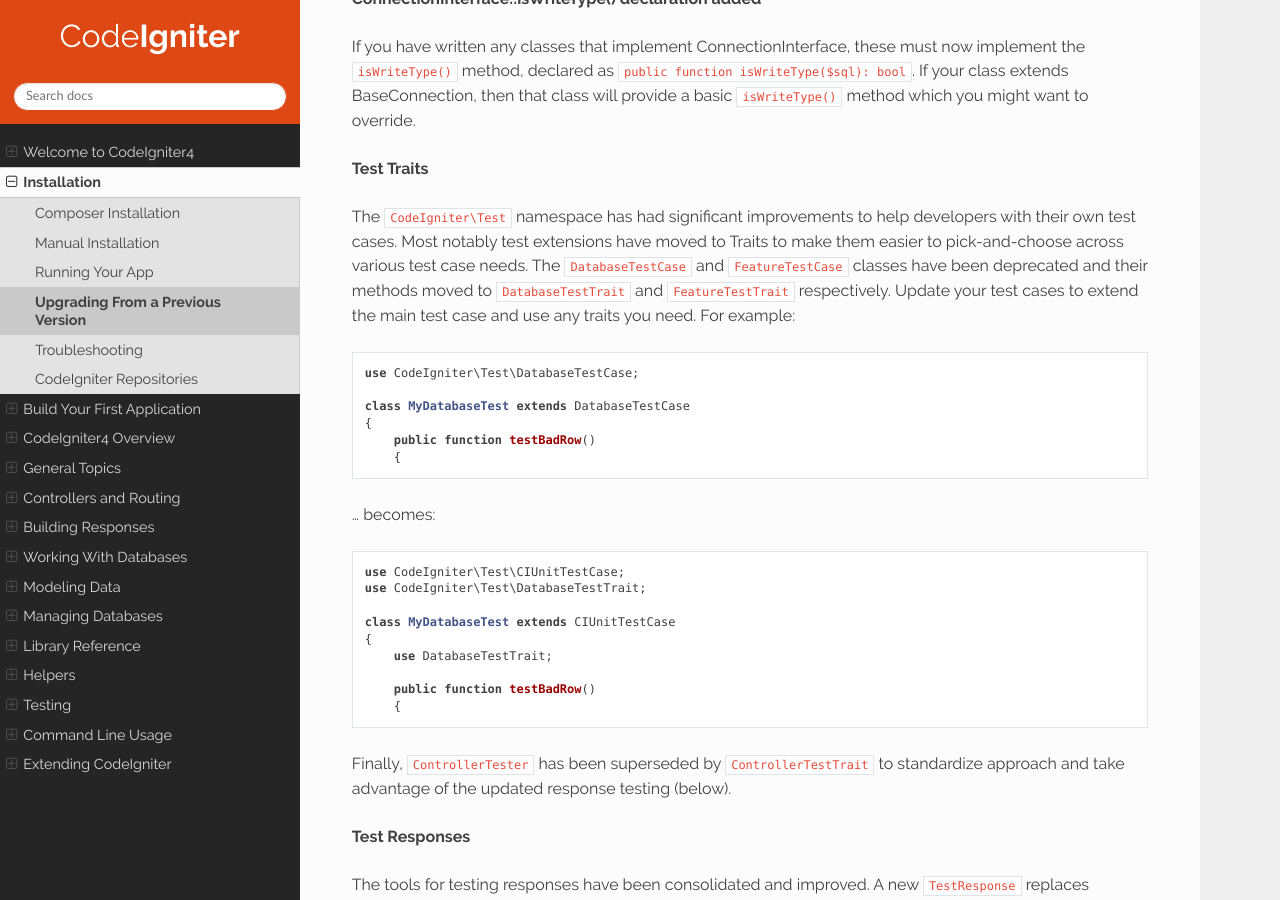
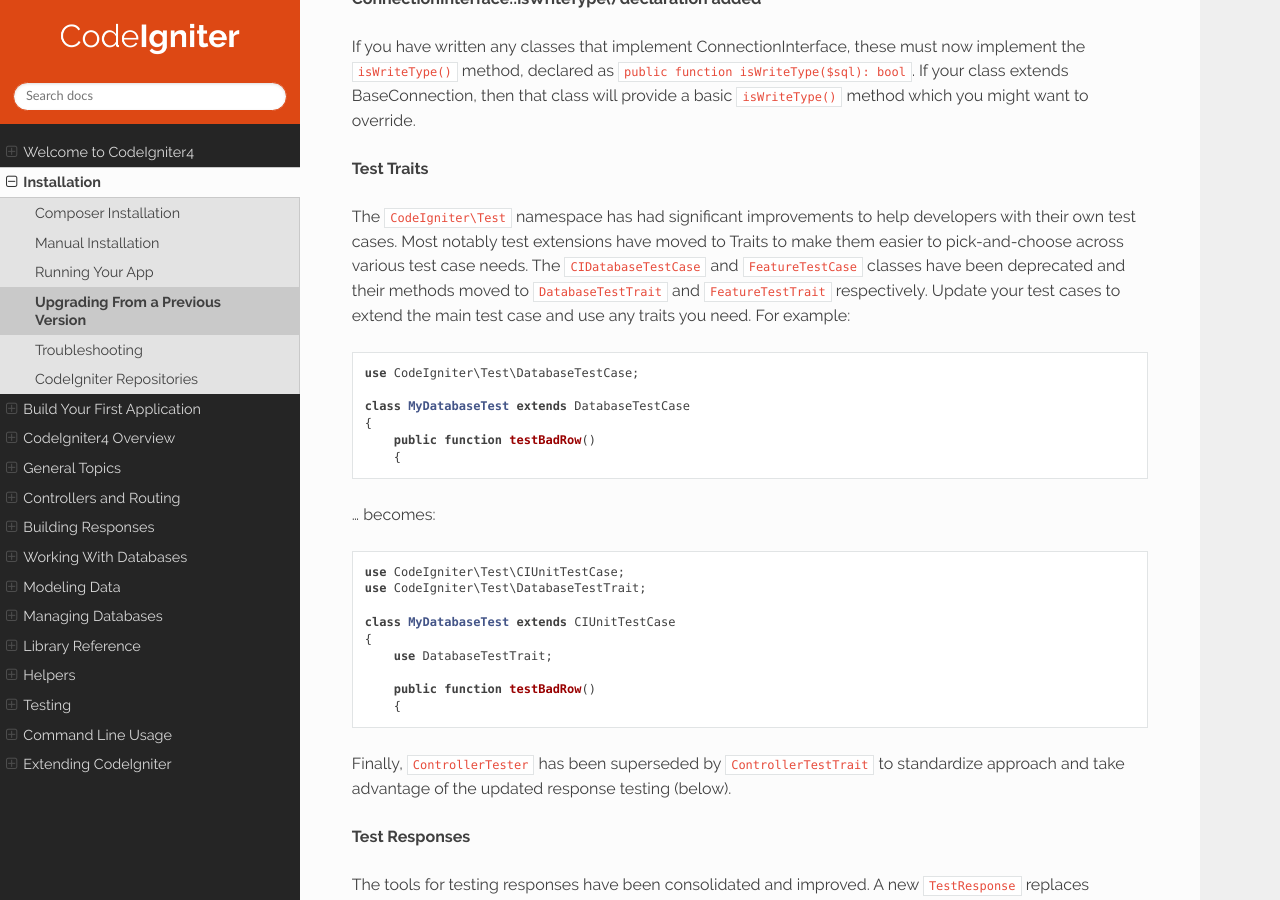
Before and after one commit to NEKOGET/ci4_user_guide_src, a Sphinx documentation site: the page built from source/installation/upgrade_412.rst, in a window 1280 px wide and 900 px high, scrolled down 921 px. Built offline with Sphinx 7.4.7 and the Read the Docs theme 2.0.0, drawn with Linux system fonts in a browser that asks for light colours.

Commit message:
docs: fix classname for testing

```diff
--- a/source/installation/upgrade_412.rst
+++ b/source/installation/upgrade_412.rst
@@ -44,7 +44,7 @@ method which you might want to override.
 
 The ``CodeIgniter\Test`` namespace has had significant improvements to help developers with their
 own test cases. Most notably test extensions have moved to Traits to make them easier to
-pick-and-choose across various test case needs. The ``DatabaseTestCase`` and ``FeatureTestCase``
+pick-and-choose across various test case needs. The ``CIDatabaseTestCase`` and ``FeatureTestCase``
 classes have been deprecated and their methods moved to ``DatabaseTestTrait`` and
 ``FeatureTestTrait`` respectively. Update your test cases to extend the main test case
 and use any traits you need. For example::
--- a/source/testing/feature.rst
+++ b/source/testing/feature.rst
@@ -14,7 +14,7 @@ and more.
 The Test Class
 ==============
 
-Feature testing requires that all of your test classes use the ``CodeIgniter\Test\DatabaseTestCase``
+Feature testing requires that all of your test classes use the ``CodeIgniter\Test\DatabaseTestTrait``
 and ``CodeIgniter\Test\FeatureTestTrait`` traits. Since these testing tools rely on proper database
 staging you must always ensure that ``parent::setUp()`` and ``parent::tearDown()``
 are called if you implement your own methods.
```
Also changed, not shown: other parts of source/testing/feature.rst (+1 -1 lines).
